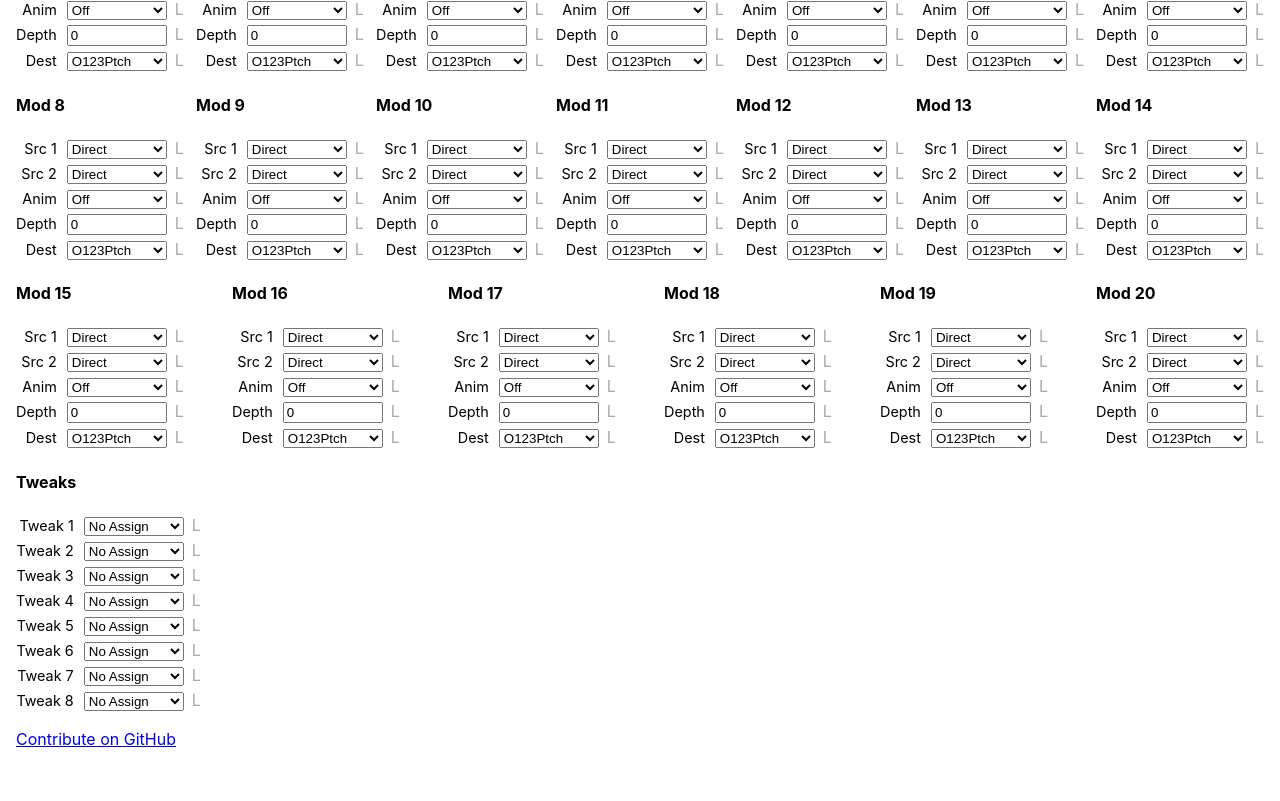
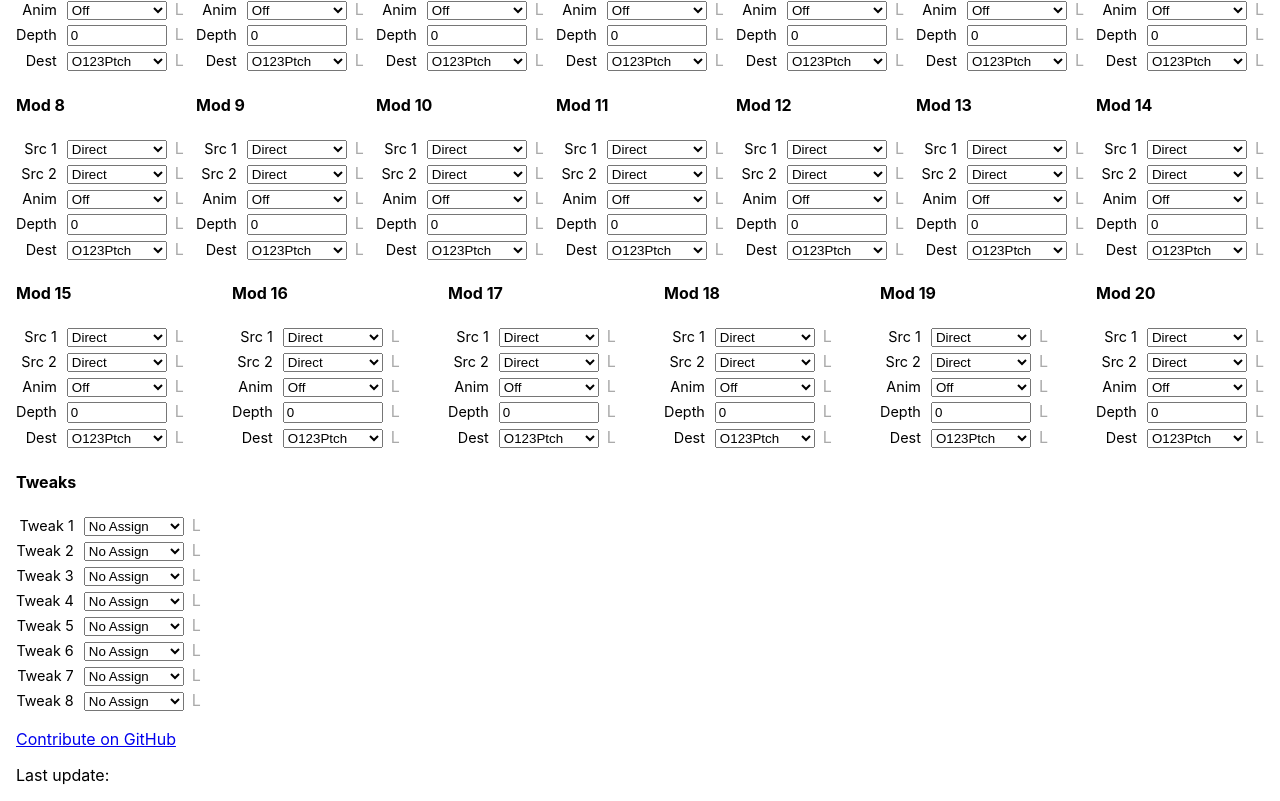
Before and after one commit to nclavaud/mininova-web-editor, a React (Create React App) app: page / in a window 1280 px wide. Shown: the part 4077-4878 px from the top of the page. Before the commit the page ends 4842 px from the top, so only its background shows below. Built offline with nearby package versions, Linux system fonts and the light colour scheme.

Commit message:
feat: Add build date

```diff
--- a/package.json
+++ b/package.json
@@ -22,7 +22,9 @@
     "typescript": "^5.9.3"
   },
   "scripts": {
+    "predev": "echo \"REACT_APP_BUILD_DATE=$(date -u +'%Y-%m-%dT%H:%M:%SZ')\" > .env.development.local",
     "dev": "react-scripts start",
+    "prebuild": "echo \"REACT_APP_BUILD_DATE=$(date -u +'%Y-%m-%dT%H:%M:%SZ')\" > .env.production",
     "build": "react-scripts build",
     "test": "react-scripts test",
     "predeploy": "yarn build",
--- a/src/App.tsx
+++ b/src/App.tsx
@@ -96,6 +96,7 @@ function App() {
         emit={emit}
       />
       <p><a href="https://github.com/nclavaud/mininova-web-editor/">Contribute on GitHub</a></p>
+      <p>Last update: {process.env.REACT_APP_BUILD_DATE}</p>
     </div>
   );
 }
```
Also changed, not shown: 1 other file (tests, documents, lock files or other folders).
